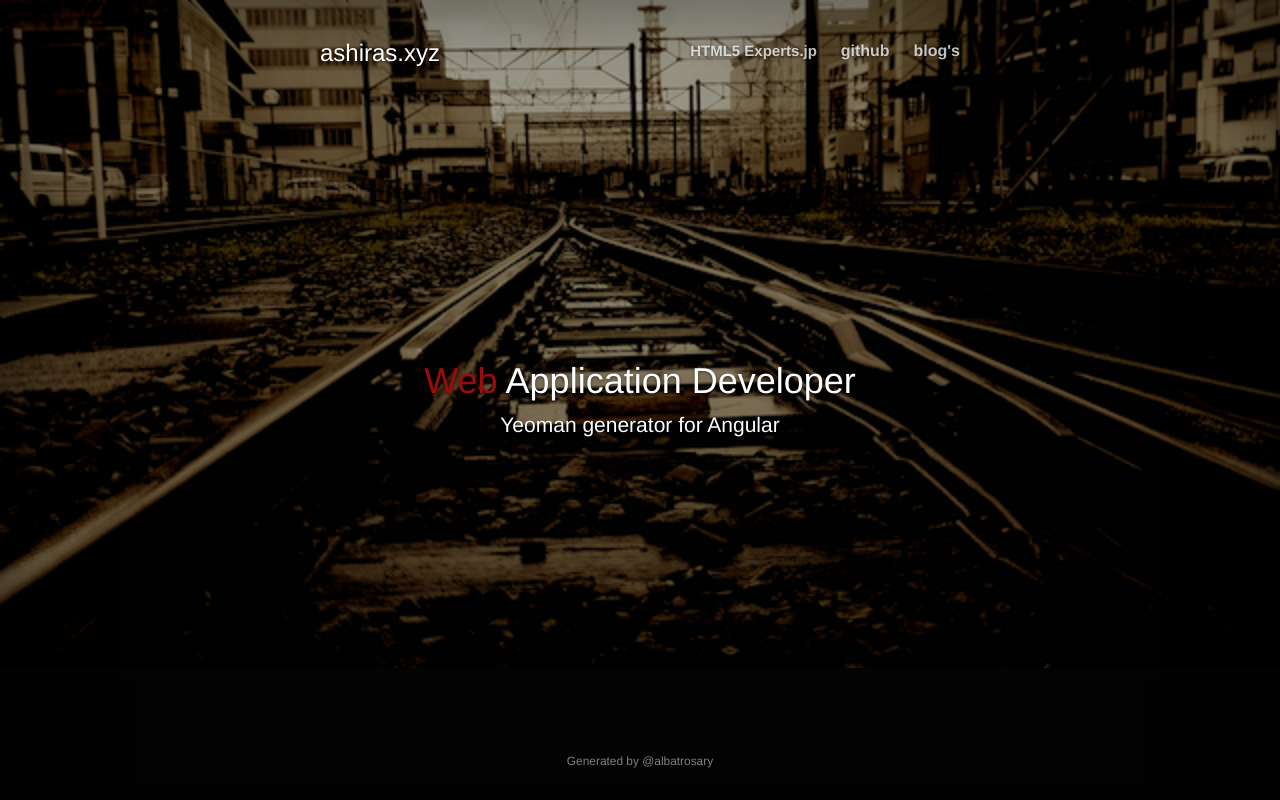
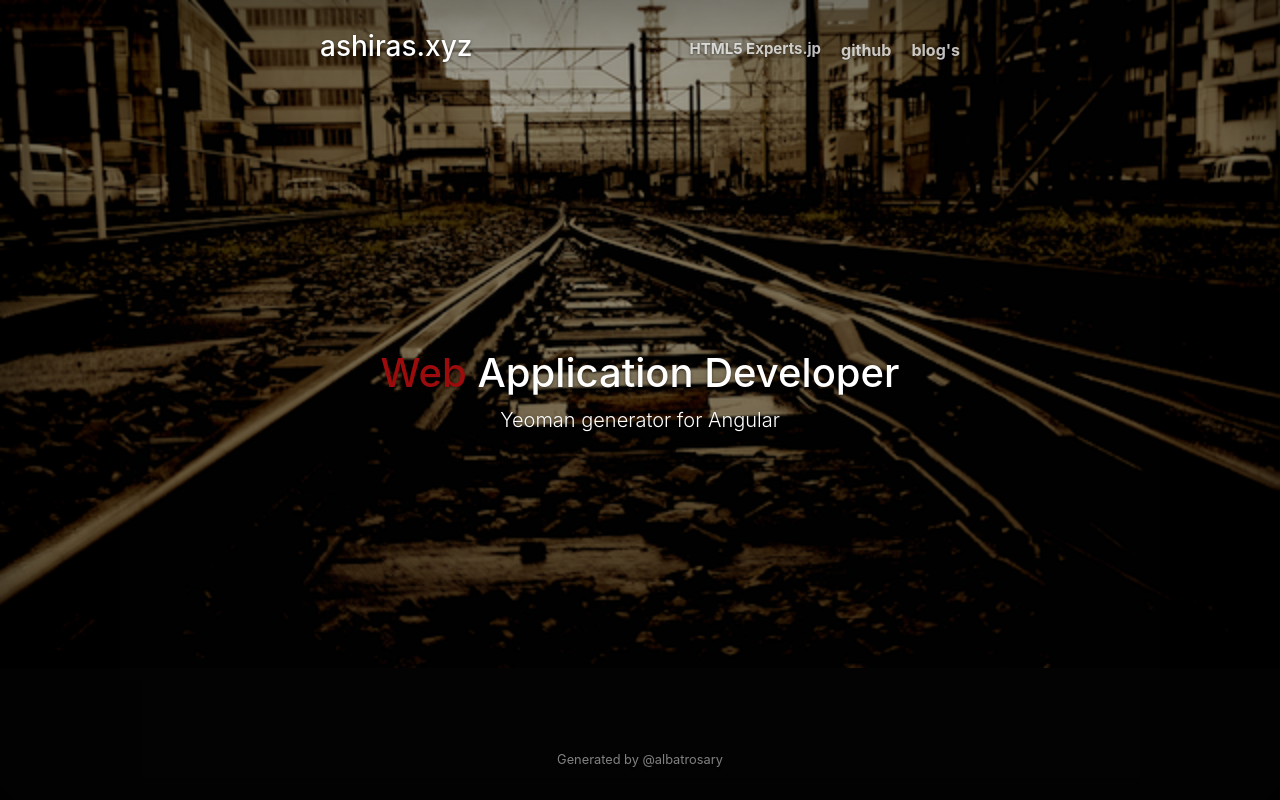
Before and after one commit to albatrosary/ashiras.xyz, a website: page app/index.html in a window 1280 px wide. Drawn offline with nearby package versions, Linux system fonts and the light colour scheme; files that its build step writes are made by us from their sources.

Commit message:
bootstrap v4

```diff
--- a/app/index.html
+++ b/app/index.html
@@ -35,9 +35,9 @@
               <h3 class="masthead-brand">ashiras.xyz</h3>
               <nav>
                 <ul class="nav masthead-nav">
-                  <li><a class="small" href="https://html5experts.jp/albatrosary/">HTML5 Experts.jp</a></li>
-                  <li><a href="https://github.com/albatrosary">github</a></li>
-                  <li><a href="http://albatrosary.hateblo.jp/">blog's</a></li>
+                  <li class="nav-item"><a class="nav-link small" href="https://html5experts.jp/albatrosary/">HTML5 Experts.jp</a></li>
+                  <li class="nav-item"><a class="nav-link" href="https://github.com/albatrosary">github</a></li>
+                  <li class="nav-item"><a class="nav-link" href="http://albatrosary.hateblo.jp/">blog's</a></li>
                 </ul>
               </nav>
             </div>
--- a/app/styles/main.css
+++ b/app/styles/main.css
@@ -69,7 +69,6 @@ body {
  * Header
  */
 .masthead-brand {
-  margin-top: 10px;
   margin-bottom: 10px;
 }
 
```
Also changed, not shown: bower.json (+3 -4 lines).
